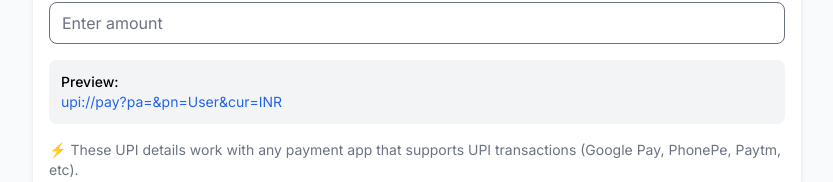
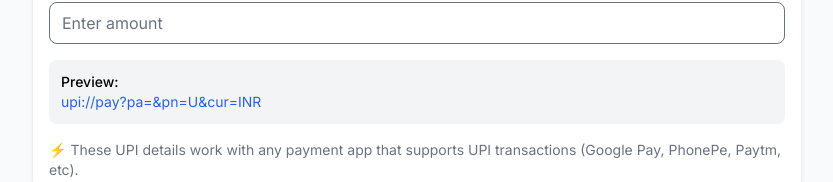
Before and after one commit to bhhackerkishor/Redirect, a Next.js app: page /dashboard in a window 1280 px wide. Shown: the part 1018-1200 px from the top of the page, without its empty margins (223-1056 px from the left). Built offline with nearby package versions, Linux system fonts and the light colour scheme; no server answers.

Commit message:
Update UpiInput.tsx

```diff
--- a/components/UpiInput.tsx
+++ b/components/UpiInput.tsx
@@ -89,8 +89,8 @@ const UpiInput: React.FC<UpiInputProps> = ({ form, setForm }) => {
         <p className="font-medium">Preview:</p>
         <p className="break-all text-blue-600">
           {mode === "fixed" && amount
-            ? `upi://pay?pa=${upiId}&pn=User&am=${amount}&cur=INR`
-            : `upi://pay?pa=${upiId}&pn=User&cur=INR`}
+            ? `upi://pay?pa=${upiId}&pn=${name}&am=${amount}&cur=INR`
+            : `upi://pay?pa=${upiId}&pn=${name}&cur=INR`}
         </p>
       </div>
       {/* Note */}
```
